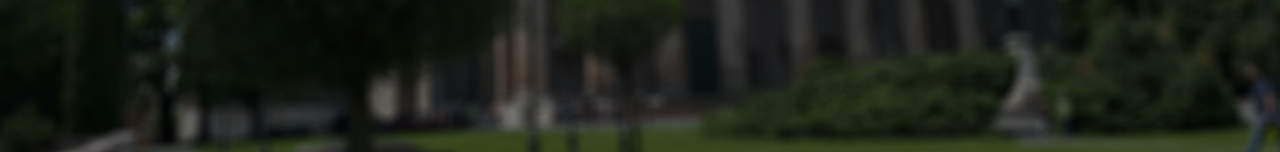
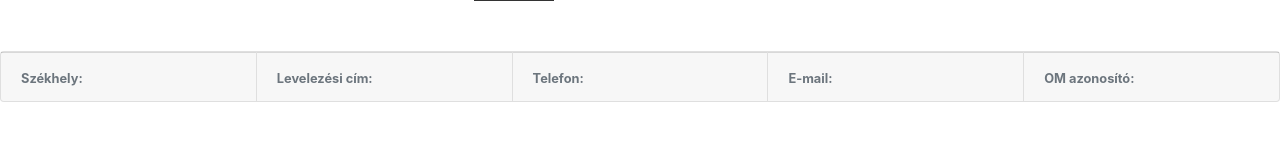
Before and after one commit to kmagdi/kkando, a React (Create React App) app: page / in a window 1280 px wide. Shown: the part 614-766 px from the top of the page. Built offline with nearby package versions, Linux system fonts and the light colour scheme; no server answers.

Commit message:
collect contact data + footer

```diff
--- a/src/App.js
+++ b/src/App.js
@@ -6,8 +6,7 @@ import {Szak3} from "./components/Szak3"
 import {Home} from "./components/Home"
 import {Navbar} from "./components/Navbar"
 import {MyParallax} from "./components/MyParallax"
-
-
+import CollectData from "./components/CollectData"
 import { MyCarousel } from './components/MyCarousel';
 
 export const App=()=>{
@@ -23,9 +22,9 @@ export const App=()=>{
                 </Switch>
             </BrowserRouter>
 
-            <MyParallax/>
+         {/*    <MyParallax/>*/}
             <div className="row justify-content-center"><div className="col-md-6 m-2"><MyCarousel/></div></div>
-
+            <CollectData/>
 
         </div>
     )
--- /dev/null
+++ b/src/components/CollectData.js
@@ -0,0 +1,30 @@
+import React,{ Component }  from 'react';
+import csvToJSON from "./csvToJSON"
+import {Footer} from "./Footer"
+
+
+class CollectData extends Component{
+    constructor(){
+        super()
+        this.state = {
+            contactData:{}
+        }
+    }
+    componentDidMount(){
+        const urlContacts="https://raw.githubusercontent.com/kmagdi/KSZC-Data/master/elerhetosegek.csv"
+        fetch(urlContacts)
+            .then(resp=>resp.text())
+            .then(text=>{
+                const contactsJSON=csvToJSON(text, ';')
+                this.setState({contactData:contactsJSON[0]})
+            })
+   }
+
+render(){
+     return(
+        <div>
+            <Footer contactData={this.state.contactData} />
+        </div>
+    )}
+}
+export default CollectData
--- /dev/null
+++ b/src/components/Footer.js
@@ -0,0 +1,24 @@
+import React from 'react';
+
+export const Footer=(props)=> {
+    return(
+        <div>
+            <div className="card-group ">
+                <div className="card ">
+                    <div  className="card-footer text-muted"><small className="text-muted"><b>Székhely:</b>{props.contactData.location}</small></div>
+                 </div>
+                <div className="card">
+                    <div className="card-footer text-muted lpc"><small className="text-muted"><b>Levelezési cím:</b>{props.contactData.adress}</small></div>
+                </div>
+                <div className="card">
+                    <div className="card-footer text-muted lpc"><small className="text-muted"><b>Telefon:</b>{props.contactData.tel}</small></div>
+                </div>
+                <div className="card">
+                    <div className="card-footer text-muted lpc"><small className="text-muted"><b>E-mail:</b>{props.contactData.email}</small></div>
+                </div>
+                <div className="card">
+                    <div className="card-footer text-muted lpc"><small className="text-muted"><b>OM azonosító:</b>{props.contactData.omid}</small></div>
+                </div>
+            </div>
+        </div>
+       )}
--- /dev/null
+++ b/src/components/csvToJSON.js
@@ -0,0 +1,10 @@
+function csvToJSON(str, delimiter = ';') {
+  const titles = str.slice(0, str.indexOf('\n')).split(delimiter);
+  const rows = str.slice(str.indexOf('\n') + 1).split('\n');
+  return rows.map(row => {
+      const values = row.split(delimiter);
+      return titles.reduce((object, curr, i) => (object[curr] = values[i], object), {})
+  });
+};
+
+export default csvToJSON
```
